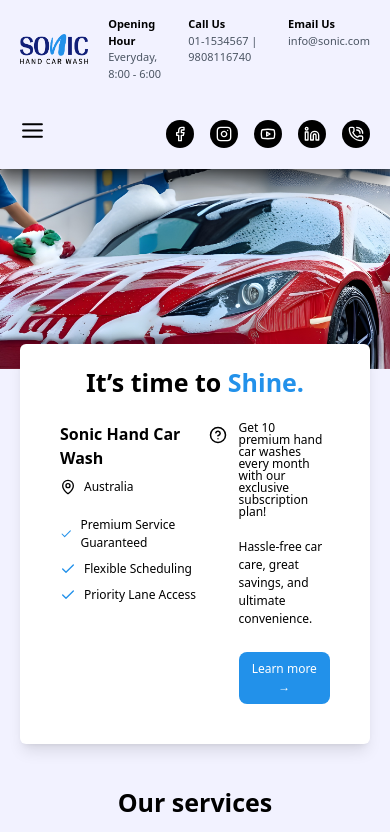
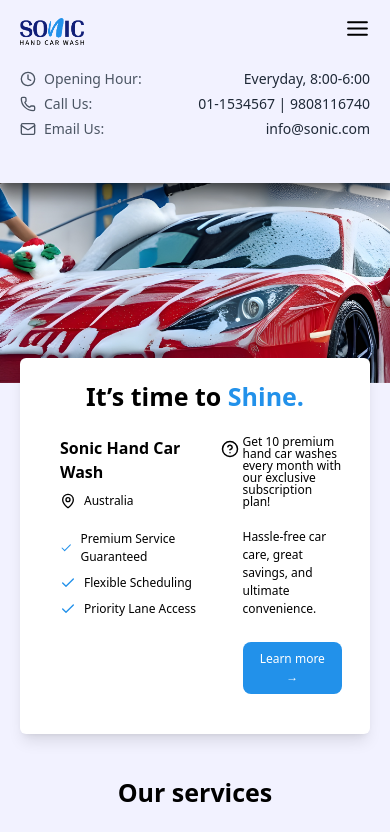
Before and after one commit to Niraz1001/sonic-hand-car-wash, a Next.js app: page / in a window 390 px wide. Shown: the top 832 px of the page. Built offline with nearby package versions, Linux system fonts and the light colour scheme.

Commit message:
fix: ui & responsiveness

```diff
--- a/src/app/(Home_Routes)/page.tsx
+++ b/src/app/(Home_Routes)/page.tsx
@@ -71,7 +71,7 @@
 
       <div className='bg-white mx-5 md:mx-5 lg:mx-12 p-5 rounded-md shadow-lg mt-[-25px] relative z-10'>
         <h1 className='text-[25px] md:text-[30px] lg:text-[48px] font-bold text-center mb-5 md:mb-9'>It’s time to <span style={{ color: "#2291EA" }}>Shine.</span></h1>
-        <div className='container max-w-7xl mx-auto px-5 sm:px-6 lg:px-8 grid grid-cols-[55%_45%]'>
+        <div className='container max-w-7xl mx-auto px-5 sm:px-6 lg:px-8 grid grid-cols-[55%_45%] md:gap-5 gap-3'>
           <div>
             <h4 className='text-[16px] md:text-[20px] lg:text-[24px] font-bold mb-2'>Sonic Hand Car Wash</h4>
             <div className='flex items-center gap-2 mb-5'>
@@ -89,7 +89,7 @@
           </div>
 
           <div>
-            <div className='flex items-start gap-3 mb-5 text-[12px] md:text-[16px]'>
+            <div className='flex items-start gap-1 md:gap-3 mb-5 text-[12px] md:text-[16px]'>
               <p><HelpCircleIcon size={18} color='black' className='mt-1' /></p>
               <div>
                 <p className='leading-none'>Get 10 premium hand car washes every month with our exclusive subscription plan!</p>
--- a/src/components/Footer.tsx
+++ b/src/components/Footer.tsx
@@ -1,10 +1,17 @@
+'use client'
 import { Clock, FacebookIcon, InstagramIcon, Linkedin, Mail, MapPin, Phone, Twitter } from 'lucide-react'
-import React from 'react'
+import React, { useState } from 'react'
 import { CustomerSupport, NavItems } from '../app/constant'
 import Link from 'next/link'
 import { DetailsInfo } from '../types'
+import { RiArrowDropDownLine, RiArrowDropUpLine } from 'react-icons/ri'
+import { FaFacebookF } from 'react-icons/fa'
 
 export const Footer = () => {
+
+  const [IsOpenQuick, setIsOpenQuick] = useState(false)
+  const [IsOpenSupport, setIsOpenSupport] = useState(false)
+
 
   const DetailsInfo: DetailsInfo[] = [
 
@@ -18,7 +25,7 @@
     },
     {
       Icon: <Clock size={16} color="white" />,
-      name: "Everyday, 8:00 - 6:00",
+      name: "Everyday, 8:00-6:00",
 
     },
 
@@ -27,19 +34,29 @@
 
   return (
     <div className='bg-black '>
-      <div className='text-center sm:text-left max-w-7xl mx-auto px-5 md:px-8 lg:px-8 text-white pt-16 pb-8'>
+      <div className='max-w-7xl mx-auto px-5 md:px-8 lg:px-8 text-white pt-16 pb-8'>
         <div className='grid grid-cols-1 sm:grid-cols-2 lg:grid-cols-4 gap-10'>
           <div>
-            <h4 className='text-[24px] font-bold'>Sonic Car Wash</h4>
-            <p className='text-[14px] my-3'>Premium Car Wash & Detailing Services – Hassle-free car care with flexible plans.</p>
-            <div className='flex items-center justify-center sm:justify-start gap-2'>
+            <h4 className='text-[24px] font-bold text-center lg:text-left md:text-left '>Sonic Car Wash</h4>
+            <p className='text-[14px] my-3 text-center lg:text-left md:text-left'>Premium Car Wash & Detailing Services – Hassle-free car care with flexible plans.</p>
+            <div className='hidden md:flex items-center gap-2'>
               <MapPin size={16} color='white' /><p>Australia</p></div>
           </div>
           <div>
-            <h4 className='text-[18px] font-semibold mb-3'>Quick Link</h4>
+
+            <div className='flex justify-between items-start'>
+              <h4 className='text-[18px] font-semibold mb-3'>Quick Link </h4>
+              {
+                IsOpenQuick ? <RiArrowDropUpLine className='md:hidden lg:hidden inline text-right text-4xl mt-[-10px]' onClick={() => (setIsOpenQuick(!IsOpenQuick))} /> : <RiArrowDropDownLine className='md:hidden lg:hidden inline text-right text-4xl mt-[-10px]' onClick={() => (setIsOpenQuick(!IsOpenQuick))} />
+              }
+
+            </div>
+            <hr className='md:hidden lg:hidden border-[#1A222C] mb-5' />
+
+            <div className='hidden md:block'>
               {
                 NavItems.map((item, idx) => (
-                <div key={idx} className='mb-2 '>
+                  <div key={idx} className='mb-5 md:mb-2 '>
                     <Link href={item.href}>
                       {item.name}
                     </Link>
@@ -47,8 +64,36 @@
                 ))
               }
             </div>
+
+            {/* mobile view nav */}
+            {
+              IsOpenQuick &&
               <div>
-            <h4 className='text-[18px] font-semibold mb-3'>Customer Support</h4>
+                {
+                  NavItems.map((item, idx) => (
+                    <div key={idx} className='mb-5 md:mb-2 text-[#9CA3AF]'>
+                      <Link href={item.href}>
+                        {item.name}
+                      </Link>
+                    </div>
+                  ))
+                }
+              </div>
+            }
+
+
+          </div>
+          <div>
+            <div className='flex justify-between items-start mt-[-40px] lg:mt-0 '>
+              <h4 className='text-[18px] font-semibold mb-3'>Customer Support </h4>
+              {
+                IsOpenSupport ? <RiArrowDropUpLine className='md:hidden lg:hidden inline text-right text-4xl mt-[-10px]' onClick={() => (setIsOpenSupport(!IsOpenSupport))} /> : <RiArrowDropDownLine className='md:hidden lg:hidden inline text-right text-4xl mt-[-10px]' onClick={() => (setIsOpenSupport(!IsOpenSupport))} />
+              }
+
+            </div>
+            <hr className='md:hidden lg:hidden border-[#1A222C] mb-5' />
+
+            <div className='hidden md:block'>
               {
                 CustomerSupport.map((item, idx) => (
                   <div key={idx} className='mb-2 '>
@@ -58,7 +103,25 @@
                   </div>
                 ))
               }
+            </div>
 
+            {/* mobile view nav support */}
+            {
+              IsOpenSupport &&
+              <div>
+                {
+                  CustomerSupport.map((item, idx) => (
+                    <div key={idx} className='mb-5 md:mb-2 text-[#9CA3AF]'>
+                      <Link href={item.href}>
+                        {item.name}
+                      </Link>
+                    </div>
+                  ))
+                }
+              </div>
+            }
+
+            <div className='hidden md:block'>
               <h4 className='text-[18px] font-semibold mb-3 mt-14'>Contact Details</h4>
               {
                 DetailsInfo.map((item, idx) => (
@@ -70,35 +133,19 @@
                   </div>
                 ))
               }
+            </div>
 
           </div>
-          <div>
+          <div className='hidden md:block'>
             <h4 className='text-[18px] font-semibold mb-3'>Join Our Exclusive Subscription Plan! </h4>
             <p className='text-[14px] my-3'>Get 10 premium car washes every month with priority access and exclusive benefits.</p>
             <button className='bg-[#2291EA] px-6 py-[6px] rounded-lg mt-1'>Get Subscription</button>
-            <h4 className='text-[18px] font-semibold mb-3 mt-5'>Stay Updated!</h4>
-            <p className='text-[14px] my-3'>Subscribe to receive special offers and car care tips.</p>
-
-            <div className='relative'>
-              <input
-                type="email"
-                placeholder="Enter your email"
-                className=" px-4 py-2 text-gray-700 outline-none w-full rounded-lg"
-                required
-
-              />
-              <button
-                type="submit"
-                className="absolute ml-[-100px] bg-blue-500 text-white px-4 py-2 hover:bg-blue-600 transition rounded-r-lg"
-              >
-                Subscribe
-              </button>
           </div>
         </div>
-        </div>
-        <hr className='mt-8 pb-8' />
-        <div className='flex justify-between'>
-          <p>© 2025 Sonic Hand Car Wash. All Rights Reserved.</p>
+        <hr className='hidden md:block mt-8 pb-8' />
+        {/* Destop view */}
+        <div className='hidden md:flex justify-between items-start'>
+          <p className='text-xs md:text-base'>© 2025 Sonic Hand Car Wash. All Rights Reserved. Designed by <a href='https://neomatrix.live/'>NeoMatrix</a></p>
           <div className='flex items-center gap-5'>
             <FacebookIcon size={16} color='white' />
             <InstagramIcon size={16} color='white' />
@@ -106,6 +153,22 @@
             <Linkedin size={16} color='white' />
           </div>
         </div>
+
+        {/* Mobile view */}
+
+        <div className='lg:hidden md:hidden'>
+          <div className='flex items-center justify-center gap-5 my-8'>
+            <FaFacebookF size={30} color='black' className='bg-white rounded-full p-1 />
+            <Facebook '/>
+            <InstagramIcon size={30} color='black' className='bg-white rounded-full p-1' />
+            <Twitter size={30} color='black' className='bg-white rounded-full p-1' />
+            <Linkedin size={30} color='black' className='bg-white rounded-full p-1' />
+          </div>
+          <p className='text-xs text-center'>© 2025 Sonic Hand Car Wash. All Rights Reserved. Designed by <a href='https://neomatrix.live/'>NeoMatrix</a></p>
+        </div>
+
+
+
       </div>
     </div>
 
--- a/src/components/Navbar.tsx
+++ b/src/components/Navbar.tsx
@@ -15,18 +15,18 @@
     // Contact Details
     const DetailsInfo: DetailsInfo[] = [
         {
-            Icon: <Clock size={16} color="white" />,
-            name: "Opening Hour",
-            details: "Everyday, 8:00 - 6:00",
+            Icon: <Clock size={16} className="text-[#4B5563] lg:text-white" />,
+            name: "Opening Hour:",
+            details: "Everyday, 8:00-6:00",
         },
         {
-            Icon: <Phone size={16} color="white" />,
-            name: "Call Us",
+            Icon: <Phone size={16} className="text-[#4B5563] lg:text-white" />,
+            name: "Call Us:",
             details: "01-1534567 | 9808116740",
         },
         {
-            Icon: <Mail size={16} color="white" />,
-            name: "Email Us",
+            Icon: <Mail size={16} className="text-[#4B5563] lg:text-white" />,
+            name: "Email Us:",
             details: "info@sonic.com",
         },
     ];
@@ -68,11 +68,12 @@
                             height={39}
                             width={91}
                             alt="logo"
+                            className="w-[64px] h-[27px] md:w-full md:h-full"
                         />
                     </div>
 
                     {/* Contact Info */}
-                    <div className="flex space-x-1 lg:space-x-8 ">
+                    <div className="hidden md:flex space-x-1 lg:space-x-8 ">
                         {DetailsInfo.map((item, idx) => (
                             <div key={idx} className="flex items-start lg:items-center space-x-3 ">
                                 <div className="hidden bg-blue-500 p-3  rounded-full md:flex items-center justify-center">
@@ -88,11 +89,24 @@
                     <div className="hidden md:flex">
                         {/* Empty div */}
                     </div>
+
+                    {/* Mobile Navigation Button */}
+                    <div className="md:hidden">
+                        <button onClick={() => setIsOpen(!isOpen)} >
+                            {!isOpen ? (
+                                <AlignJustify size={25} color="black" />
+                            ) : (
+
+                                <X size={25} color="white" className="absolute z-50 right-5 top-4" />
+                            )}
+                        </button>
                     </div>
 
-                <div className="py-[20px] md:py-[33px] lg:py-[33px] flex justify-between items-center max-w-[1107px] mx-auto">
+                </div>
+
+                <div className="pt-[5px] pb-[40px] md:py-[33px] lg:py-[33px] flex justify-between items-center max-w-[1107px] mx-auto">
                     {/* Nav Links */}
-                    <div className="hidden md:flex space-x-[66px] text-lg">
+                    <div className="hidden md:flex md:space-x-[30px] text-lg lg:space-x-[66px]">
                         {NavItems.map((item, idx) => (
                             <Link key={idx} href={item.href}>
                                 <div className="relative text-[16px] before:absolute before:w-[20px] before:h-[1.59px] before:bg-[#0B0B0B] before:bottom-[-8px] before:left-0 before:transition-all before:duration-300 hover:before:w-full">
@@ -103,20 +117,8 @@
                         ))}
                     </div>
 
-                    {/* Mobile Navigation Button */}
-                    <div className="md:hidden">
-                        <button  onClick={() => setIsOpen(!isOpen)} >
-                            {!isOpen ? (
-                                <AlignJustify size={25} color="black" />
-                            ) : (
-
-                                <X size={25} color="black" />
-                            )}
-                        </button>
-                    </div>
-
                     {/* Social Media Icons */}
-                    <div className="flex space-x-4">
+                    <div className="hidden md:flex space-x-4">
                         {
                             SocialMediaIcon.map((item, idx) => (
                                 <Link key={idx} href={item.href}>
@@ -125,25 +127,47 @@
                             ))
                         }
                     </div>
+
+                    {/* mobile Contact Info */}
+                    <div className="md:hidden lg:hidden w-full">
+                        {DetailsInfo.map((item, idx) => (
+                            <div key={idx} className="flex justify-between mb-1">
+
+                                <div className="flex gap-2 items-center">
+                                    <div>{item.Icon}</div>
+                                    <h5 className="text-[#4B5563] text-[14px]">{item.name}</h5>
+                                </div>
+
+                                <div>
+                                    <p className="text-[#1F2937] text-[14px]">{item.details}</p>
+                                </div>
+
+                            </div>
+                        ))}
+                    </div>
+
                 </div>
 
                 {/* Mobile Navigation Menu */}
-        {isOpen && (
-          <div className="md:hidden">
-            <div className="absolute bg-white left-0 w-screen px-8 py-5">
+                <div className={`fixed inset-0 bg-black bg-opacity-50 z-10 ${isOpen ? "opacity-100 visible" : "opacity-0 invisible"} transition-opacity duration-300`} onClick={() => setIsOpen(false)}>
+                    <div
+                        className={`absolute right-0 top-0 w-4/5 max-w-[300px] h-screen bg-[#0B0B0B] py-16 transition-transform duration-300 ease-in-out ${isOpen ? "translate-x-0" : "translate-x-full"}`}
+                        onClick={(e) => e.stopPropagation()} // Prevent closing when clicking inside
+                    >
                         {NavItems.map((item) => (
+                            <div key={item.name}>
                                 <Link
-                  key={item.name}
                                     href={item.href}
-                  className="block px-3 my-2 text-black hover:text-gray-600 text-[16px]"
+                                    className="block px-3 my-2 text-white hover:text-gray-600 text-[16px] mt-5 pl-10"
                                     onClick={() => setIsOpen(false)}
                                 >
                                     {item.name}
                                 </Link>
+                                <hr className="border-[#1A222C]" />
+                            </div>
                         ))}
                     </div>
                 </div>
-        )}
 
             </nav>
         </div>
```
Lines whose indentation alone changed are shown as unchanged.
